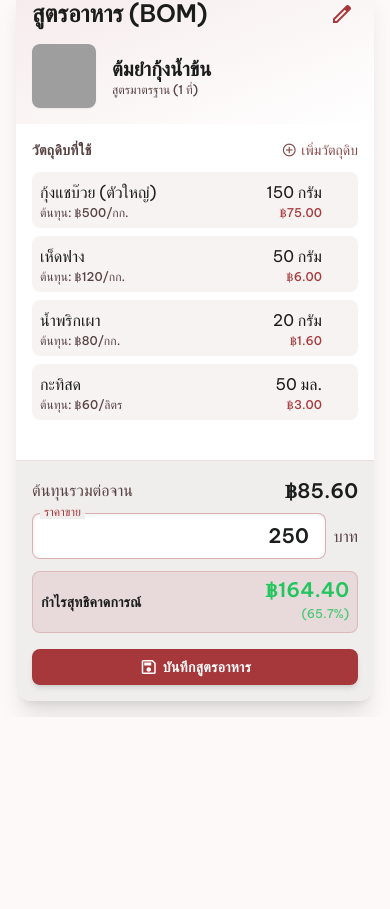
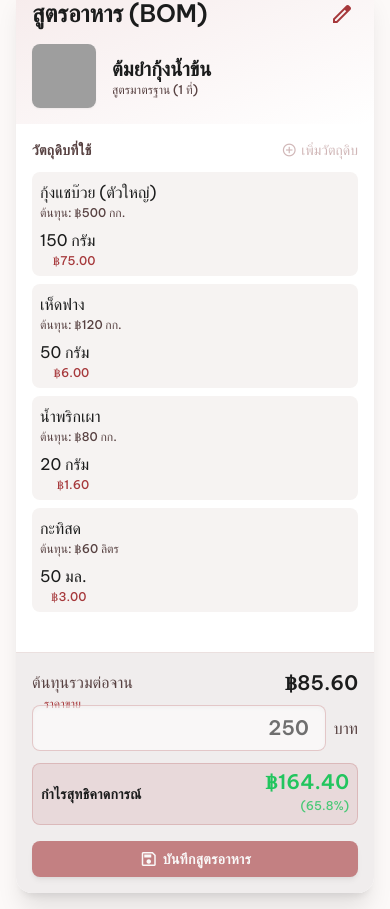
Before and after one commit to LoukTao-Dze/reciept-management, an Angular app in the folder frontend/: page /recipes-dashboard in a window 390 px wide. Shown: the part 1224-2133 px from the top of the page. Before the commit the page ends 1941 px from the top, so only its background shows below. Built offline with nearby package versions, Linux system fonts and the light colour scheme; grey boxes are pictures that could not be loaded.

Commit message:
feat: implement confirm dialog component and integrate with inventory and recipe BOM panels

```diff
--- /dev/null
+++ b/frontend/src/app/components/confirm-dialog/confirm-dialog.component.scss
@@ -0,0 +1,3 @@
+:host {
+  display: block;
+}
--- a/frontend/src/app/components/inventory-table/inventory-table.component.html
+++ b/frontend/src/app/components/inventory-table/inventory-table.component.html
@@ -76,6 +76,7 @@
               <button
                 class="p-xs text-on-surface-variant transition-colors hover:text-error"
                 type="button"
+                (click)="deleteItem(item)"
               >
                 <span class="material-symbols-outlined text-[20px]">delete</span>
               </button>
--- a/frontend/src/app/components/recipe-bom-panel/recipe-bom-panel.component.html
+++ b/frontend/src/app/components/recipe-bom-panel/recipe-bom-panel.component.html
@@ -5,8 +5,10 @@
     <div class="mb-sm flex items-start justify-between">
       <h2 class="font-headline-md text-headline-md text-on-surface">สูตรอาหาร (BOM)</h2>
       <button
-        class="rounded-full p-1 text-primary transition-colors hover:bg-primary/10"
+        class="rounded-full p-1 text-primary transition-colors hover:bg-primary/10 disabled:cursor-not-allowed disabled:opacity-40"
         type="button"
+        [disabled]="isEditing()"
+        (click)="startEdit()"
       >
         <span class="material-symbols-outlined">edit</span>
       </button>
@@ -32,34 +34,73 @@
       <span class="font-label-md text-label-md font-bold text-on-surface-variant"
         >วัตถุดิบที่ใช้</span
       >
-      <button class="flex items-center gap-1 text-sm text-tertiary hover:underline" type="button">
+      <button
+        class="flex items-center gap-1 text-sm text-tertiary hover:underline disabled:pointer-events-none disabled:opacity-40"
+        type="button"
+        [disabled]="!isEditing()"
+        (click)="addIngredient()"
+      >
         <span class="material-symbols-outlined text-[16px]">add_circle</span>
         เพิ่มวัตถุดิบ
       </button>
     </div>
 
-    @for (ingredient of ingredients; track ingredient.name) {
+    @for (ingredient of ingredients(); track $index; let i = $index) {
       <div
-        class="group flex items-center justify-between rounded-lg bg-surface-container-low p-sm transition-colors hover:bg-surface-container"
+        class="group flex flex-wrap items-center justify-between gap-sm rounded-lg bg-surface-container-low p-sm transition-colors hover:bg-surface-container sm:flex-nowrap"
       >
-        <div class="flex flex-col">
-          <span class="font-body-md text-body-md text-on-surface">{{ ingredient.name }}</span>
-          <span class="font-label-sm text-label-sm text-on-surface-variant">{{
-            ingredient.unitCostText
-          }}</span>
+        <div class="flex min-w-0 flex-1 flex-col">
+          @if (isEditing()) {
+            <input
+              class="w-full min-w-0 border-b border-primary/40 bg-transparent py-0.5 font-body-md text-body-md text-on-surface focus:border-primary focus:outline-none"
+              type="text"
+              [value]="ingredient.name"
+              (input)="updateIngredientName(i, $any($event.target).value)"
+            />
+          } @else {
+            <span class="truncate font-body-md text-body-md text-on-surface">{{
+              ingredient.name
+            }}</span>
+          }
+          <span class="font-label-sm text-label-sm text-on-surface-variant"
+            >ต้นทุน: ฿{{ ingredient.costPerUnit }} {{ ingredient.unitOfMeasure }}</span
+          >
         </div>
-        <div class="flex items-center gap-sm">
+        <div
+          class="flex w-full shrink-0 items-center justify-between gap-sm sm:w-auto sm:justify-end"
+        >
           <div class="text-right">
-            <span class="block font-body-md text-body-md text-on-surface">{{
-              ingredient.amountText
-            }}</span>
-            <span class="block font-label-sm text-label-sm text-primary">{{
-              ingredient.totalText
-            }}</span>
+            @if (isEditing()) {
+              <div class="flex items-center justify-end gap-1">
+                <input
+                  class="w-14 min-w-0 border-b border-primary/40 bg-transparent py-0.5 text-right font-body-md text-body-md text-on-surface focus:border-primary focus:outline-none"
+                  type="number"
+                  [value]="ingredient.amount"
+                  (input)="updateIngredientAmount(i, $any($event.target).value)"
+                />
+                <select
+                  class="w-16 min-w-0 border-b border-primary/40 bg-transparent py-0.5 text-right font-body-md text-body-md text-on-surface focus:border-primary focus:outline-none"
+                  [value]="ingredient.unit"
+                  (change)="updateIngredientUnit(i, $any($event.target).value)"
+                >
+                  @for (unit of listUnitOfIngredient; track unit.value) {
+                    <option [value]="unit.value">{{ unit.label }}</option>
+                  }
+                </select>
+              </div>
+            } @else {
+              <span class="block font-body-md text-body-md text-on-surface">{{
+                ingredient.amount + ' ' + ingredient.unit
+              }}</span>
+            }
+            <span class="block font-label-sm text-label-sm text-primary"
+              >฿{{ ingredient.total.toFixed(2) }}</span
+            >
           </div>
           <button
-            class="text-on-surface-variant/50 opacity-0 transition-opacity hover:text-error group-hover:opacity-100"
+            class="text-on-surface-variant/50 opacity-0 transition-opacity hover:text-error group-hover:opacity-100 disabled:pointer-events-none disabled:opacity-0"
             type="button"
+            (click)="removeIngredient(ingredient)"
           >
             <span class="material-symbols-outlined text-[20px]">delete</span>
           </button>
@@ -73,7 +114,9 @@
   <div class="flex flex-col gap-sm border-t border-outline-variant/30 bg-surface-container p-md">
     <div class="flex items-center justify-between">
       <span class="font-body-md text-body-md text-on-surface-variant">ต้นทุนรวมต่อจาน</span>
-      <span class="font-headline-sm text-headline-sm text-on-surface">฿85.60</span>
+      <span class="font-headline-sm text-headline-sm text-on-surface"
+        >฿{{ totalCost().toFixed(2) }}</span
+      >
     </div>
 
     <div class="flex items-center gap-sm">
@@ -84,9 +127,11 @@
           ราคาขาย
         </label>
         <input
-          class="w-full rounded-lg border border-primary/40 bg-surface-container-lowest px-md py-sm text-right font-headline-sm text-headline-sm text-on-surface shadow-inner focus:border-primary focus:outline-none focus:ring-1 focus:ring-primary"
+          class="w-full rounded-lg border border-primary/40 bg-surface-container-lowest px-md py-sm text-right font-headline-sm text-headline-sm text-on-surface shadow-inner focus:border-primary focus:outline-none focus:ring-1 focus:ring-primary disabled:cursor-not-allowed disabled:opacity-60"
           type="text"
-          value="250"
+          [value]="sellPrice()"
+          [disabled]="!isEditing()"
+          (input)="updateSellPrice($any($event.target).value)"
         />
       </div>
       <span class="font-body-md text-on-surface-variant">บาท</span>
@@ -98,15 +143,19 @@
       <span class="font-label-md text-label-md font-bold text-on-surface">กำไรสุทธิคาดการณ์</span>
       <div class="text-right">
         <span class="block font-headline-sm text-headline-sm leading-none text-[#22c55e]"
-          >฿164.40</span
+          >฿{{ profit().toFixed(2) }}</span
         >
-        <span class="font-label-sm text-label-sm text-[#22c55e] opacity-80">(65.7%)</span>
+        <span class="font-label-sm text-label-sm text-[#22c55e] opacity-80"
+          >({{ profitPercent().toFixed(1) }}%)</span
+        >
       </div>
     </div>
 
     <button
-      class="mt-sm flex w-full items-center justify-center gap-xs rounded-lg bg-primary py-sm font-label-md text-label-md font-bold text-on-primary shadow-md transition-colors hover:bg-surface-tint"
+      class="mt-sm flex w-full items-center justify-center gap-xs rounded-lg bg-primary py-sm font-label-md text-label-md font-bold text-on-primary shadow-md transition-colors hover:bg-surface-tint disabled:cursor-not-allowed disabled:opacity-60"
       type="button"
+      [disabled]="!isEditing()"
+      (click)="saveRecipe()"
     >
       <span class="material-symbols-outlined text-[20px]">save</span>
       บันทึกสูตรอาหาร
--- a/frontend/src/app/components/recipe-bom-panel/recipe-bom-panel.component.ts
+++ b/frontend/src/app/components/recipe-bom-panel/recipe-bom-panel.component.ts
@@ -1,43 +1,163 @@
-import { Component } from '@angular/core';
+import { Component, computed, inject, signal } from '@angular/core';
+import { FormsModule } from '@angular/forms';
+import { MatDialog } from '@angular/material/dialog';
+import { ConfirmDialogComponent } from '../confirm-dialog/confirm-dialog.component';
 
 interface IngredientItem {
-  readonly name: string;
-  readonly unitCostText: string;
-  readonly amountText: string;
-  readonly totalText: string;
+  name: string;
+  costPerUnit: string;
+  unitOfMeasure: string;
+  amount: number;
+  total: number;
+  unit: unitOfIngredient;
+}
+
+enum unitOfIngredient {
+  KILO = 'กก.',
+  GRAM = 'กรัม',
+  LITER = 'ลิตร',
+  MILLILITER = 'มล.',
+  PIECE = 'ชิ้น',
 }
 
 @Component({
   selector: 'app-recipe-bom-panel',
   standalone: true,
+  imports: [FormsModule],
   templateUrl: './recipe-bom-panel.component.html',
   styleUrl: './recipe-bom-panel.component.scss',
 })
 export class RecipeBomPanelComponent {
-  protected readonly ingredients: readonly IngredientItem[] = [
+  private readonly dialog = inject(MatDialog);
+  protected readonly isEditing = signal(false);
+  listUnitOfIngredient = Object.values(unitOfIngredient).map((unit) => ({
+    value: unit,
+    label: unit,
+  }));
+
+  protected readonly ingredients = signal<readonly IngredientItem[]>([
     {
       name: 'กุ้งแชบ๊วย (ตัวใหญ่)',
-      unitCostText: 'ต้นทุน: ฿500/กก.',
-      amountText: '150 กรัม',
-      totalText: '฿75.00',
+      costPerUnit: '500',
+      unitOfMeasure: 'กก.',
+      amount: 150,
+      total: 75.0,
+      unit: unitOfIngredient.GRAM,
     },
     {
       name: 'เห็ดฟาง',
-      unitCostText: 'ต้นทุน: ฿120/กก.',
-      amountText: '50 กรัม',
-      totalText: '฿6.00',
+      costPerUnit: '120',
+      unitOfMeasure: 'กก.',
+      amount: 50,
+      total: 6.0,
+      unit: unitOfIngredient.GRAM,
     },
     {
       name: 'น้ำพริกเผา',
-      unitCostText: 'ต้นทุน: ฿80/กก.',
-      amountText: '20 กรัม',
-      totalText: '฿1.60',
+      costPerUnit: '80',
+      unitOfMeasure: 'กก.',
+      amount: 20,
+      total: 1.6,
+      unit: unitOfIngredient.GRAM,
     },
     {
       name: 'กะทิสด',
-      unitCostText: 'ต้นทุน: ฿60/ลิตร',
-      amountText: '50 มล.',
-      totalText: '฿3.00',
+      costPerUnit: '60',
+      unitOfMeasure: 'ลิตร',
+      amount: 50,
+      total: 3.0,
+      unit: unitOfIngredient.MILLILITER,
     },
-  ];
+  ]);
+
+  protected readonly sellPrice = signal(250);
+
+  protected readonly totalCost = computed(() =>
+    this.ingredients().reduce((sum, ingredient) => sum + ingredient.total, 0),
+  );
+
+  protected readonly profit = computed(() => this.sellPrice() - this.totalCost());
+
+  protected readonly profitPercent = computed(() => {
+    const price = this.sellPrice();
+    return price > 0 ? (this.profit() / price) * 100 : 0;
+  });
+
+  startEdit(): void {
+    this.isEditing.set(true);
+  }
+
+  saveRecipe(): void {
+    this.isEditing.set(false);
+  }
+
+  updateSellPrice(value: string): void {
+    const parsed = Number(value);
+    this.sellPrice.set(Number.isNaN(parsed) ? 0 : parsed);
+  }
+
+  removeIngredient(ingredient: IngredientItem): void {
+    this.dialog
+      .open(ConfirmDialogComponent, {
+        width: 'min(100vw - 32px, 24rem)',
+        autoFocus: false,
+        data: {
+          title: 'ยืนยันการลบวัตถุดิบ',
+          message: `คุณต้องการลบวัตถุดิบ "${ingredient.name}" หรือไม่?`,
+          confirmText: 'ลบ',
+          cancelText: 'ยกเลิก',
+          danger: true,
+        },
+      })
+      .afterClosed()
+      .subscribe((confirmed) => {
+        if (confirmed) {
+          this.ingredients.update((items) => items.filter((item) => item !== ingredient));
+        }
+      });
+  }
+
+  addIngredient(): void {
+    if (!this.isEditing()) {
+      return;
+    }
+    this.ingredients.update((items) => [
+      {
+        name: '',
+        costPerUnit: '0',
+        unitOfMeasure: 'กก.',
+        amount: 0,
+        total: 0,
+        unit: unitOfIngredient.GRAM,
+      },
+      ...items,
+    ]);
+  }
+
+  updateIngredientName(index: number, value: string): void {
+    this.updateIngredientAt(index, { name: value });
+  }
+
+  updateIngredientUnit(index: number, value: string): void {
+    if (!Object.values(unitOfIngredient).includes(value as unitOfIngredient)) {
+      return;
+    }
+    this.updateIngredientAt(index, { unit: value as unitOfIngredient });
+  }
+
+  updateIngredientAmount(index: number, value: string): void {
+    const amount = Number(value);
+    if (Number.isNaN(amount)) {
+      return;
+    }
+    const costPerUnit = Number(this.ingredients()[index].costPerUnit);
+    const total = Number.isNaN(costPerUnit) ? 0 : (costPerUnit * amount) / 1000;
+    this.updateIngredientAt(index, { amount, total });
+  }
+
+  private updateIngredientAt(index: number, changes: Partial<IngredientItem>): void {
+    this.ingredients.update((items) =>
+      items.map((item, i) => (i === index ? { ...item, ...changes } : item)),
+    );
+  }
 }
```
Also changed, not shown: frontend/src/app/components/confirm-dialog/confirm-dialog.component.html (added, +36 -0 lines), frontend/src/app/components/confirm-dialog/confirm-dialog.component.ts (added, +29 -0 lines), frontend/src/app/components/inventory-table/inventory-table.component.ts (+27 -2 lines), frontend/src/app/components/menu-list/menu-list.component.ts (+12 -12 lines), 1 other file (tests, documents, lock files or other folders).
